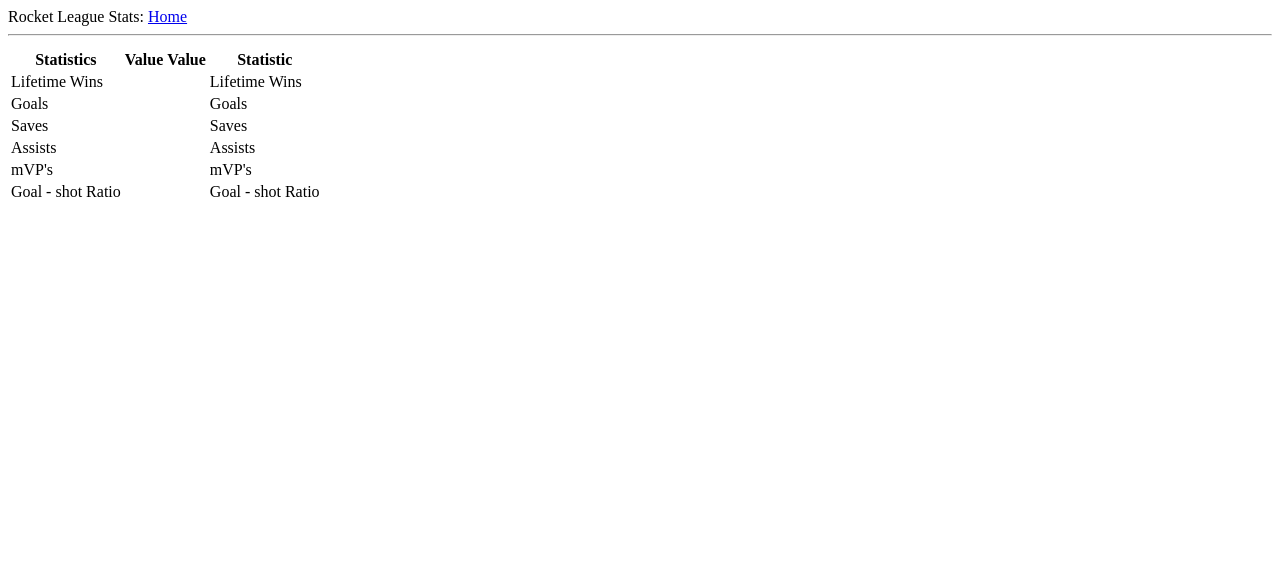
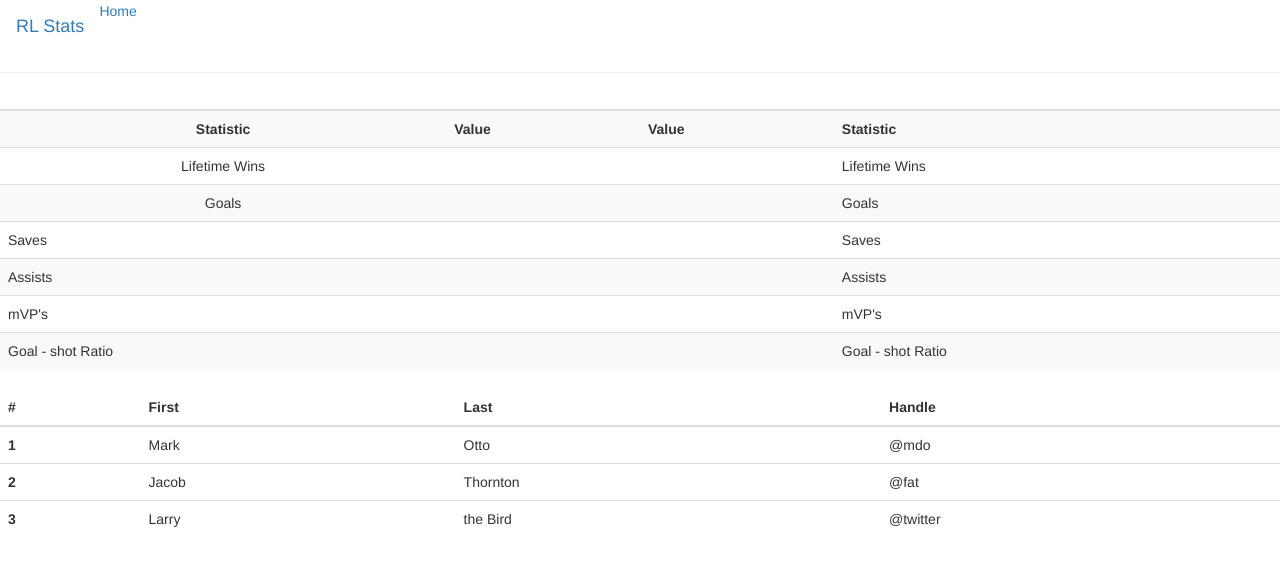
Before and after one commit to TBastable/RLTracker-Flask, a Flask app: template app/templates/compare.html in a window 1280 px wide. Shown: the top 566 px of the page. Run offline with Flask 2, Linux system fonts and the light colour scheme; the template is opened without the code that fills it, so the values that code supplies are empty; some libraries are stand-ins or nearby versions.

Commit message:
Adds bootstrap to all html pages

```diff
--- a/app/routes.py
+++ b/app/routes.py
@@ -9,10 +9,6 @@
 def index():
     form = UsernameForm()
     if request.method == 'POST':
-            username = request.form['username']
-            username2 = request.form['username2']
-            platform = request.form['platform']
-            platform2 = request.form['platform2']
             return redirect(url_for('compare'))
     return render_template('index.html', title='Rocket League Stats', form=form)
 
@@ -30,5 +26,5 @@
     account2 = PlayerStats()
     player_stats2 = account1.generate_response(user2, platform2)
     account2.extract_player_stats_from_response(player_stats2)
-    print(account2)
+
     return render_template('compare.html', player1=account1, player2=account2)
--- a/app/templates/base.html
+++ b/app/templates/base.html
@@ -1,14 +1,14 @@
-<!DOCTYPE html>
-<html lang="en">
-<head>
-    <meta charset="UTF-8">
-    <title>Rocket League Stats</title>
-</head>
+{% extends "bootstrap/base.html" %}
+{% block title %}Rocket League Stats{% endblock %}
 <body>
-<div>
-    Rocket League Stats:
-    <a href="{{ url_for ('index') }}">Home</a>
-</div>
+{% block navbar %}
+<nav class="navbar navbar-expand-lg navbar-light bg-light">
+    <a class="navbar-brand" href="#">RL Stats</a>
+
+    <a class="nav-item nav-link active" href="{{ url_for ('index') }}">Home</a>
+</nav>
+{% endblock %}
+{% block content %}
 <hr>
 {% with messages = get_flashed_messages() %}
 {% if messages %}
@@ -21,7 +21,7 @@
 {% endif %}
 {% endwith %}
 
-    {% block content %}{% endblock %}
+    {% block app_content %}{% endblock %}
 
 </body>
-</html>
+{% endblock %}
--- a/app/templates/compare.html
+++ b/app/templates/compare.html
@@ -1,27 +1,29 @@
 {% extends "base.html" %}
-{% block content %}
-<head><title>Rocket League Stats Comparator</title></head>
+{% block app_content %}
 
 <body>
-<table>
+<table class="table table-dark table-striped table-sm" style="margin-top:10px"  data-page-size="50">
+    <thead class="thead-dark">
     <tr>
-        <th colspan="2">{{ player1.username }}</th>
-        <th colspan="2">{{ player2.username }}</th>
+        <th colspan="2" class="text-center">{{ player1.username }}</th>
+        <th colspan="2" class="text-center">{{ player2.username }}</th>
+    </tr>
+    </thead>
+    <tbody>
+    <tr >
+        <th class="text-center">Statistic</th>
+        <th >Value</th>
+        <th >Value</th>
+        <th >Statistic</th>
     </tr>
     <tr>
-        <th>Statistics</th>
-        <th>Value</th>
-        <th>Value</th>
-        <th>Statistic</th>
-    </tr>
-    <tr>
-        <td>Lifetime Wins</td>
+        <td class="text-center">Lifetime Wins</td>
         <td>{{ player1.lifetime_wins }}</td>
         <td>{{ player2.lifetime_wins }}</td>
         <td>Lifetime Wins</td>
     </tr>
     <tr>
-        <td>Goals</td>
+        <td class="text-center">Goals</td>
         <td>{{ player1.goals }}</td>
         <td>{{ player2.goals }}</td>
         <td>Goals</td>
@@ -50,6 +52,37 @@
         <td>{{ player2.goal_shot_ratio }}</td>
         <td>Goal - shot Ratio</td>
     </tr>
+    </tbody>
+</table>
+<table class="table table-dark">
+    <thead>
+    <tr>
+        <th scope="col">#</th>
+        <th scope="col">First</th>
+        <th scope="col">Last</th>
+        <th scope="col">Handle</th>
+    </tr>
+    </thead>
+    <tbody>
+    <tr>
+        <th scope="row">1</th>
+        <td>Mark</td>
+        <td>Otto</td>
+        <td>@mdo</td>
+    </tr>
+    <tr>
+        <th scope="row">2</th>
+        <td>Jacob</td>
+        <td>Thornton</td>
+        <td>@fat</td>
+    </tr>
+    <tr>
+        <th scope="row">3</th>
+        <td>Larry</td>
+        <td>the Bird</td>
+        <td>@twitter</td>
+    </tr>
+    </tbody>
 </table>
 </body>
 {% endblock %}
--- a/app/templates/index.html
+++ b/app/templates/index.html
@@ -1,8 +1,6 @@
 {% extends "base.html" %}
-{% block content %}
-<head><title>Rocket League Stats Comparator</title></head>
+{% block app_content %}
 
-<body>
 <form action="/compare" method="GET" role="form">
     <div class="form-group">
         {{ form.username.label }}
@@ -23,5 +21,4 @@
     </div>
     {{ form.submit() }}
 </form>
-</body>
 {% endblock %}
```
